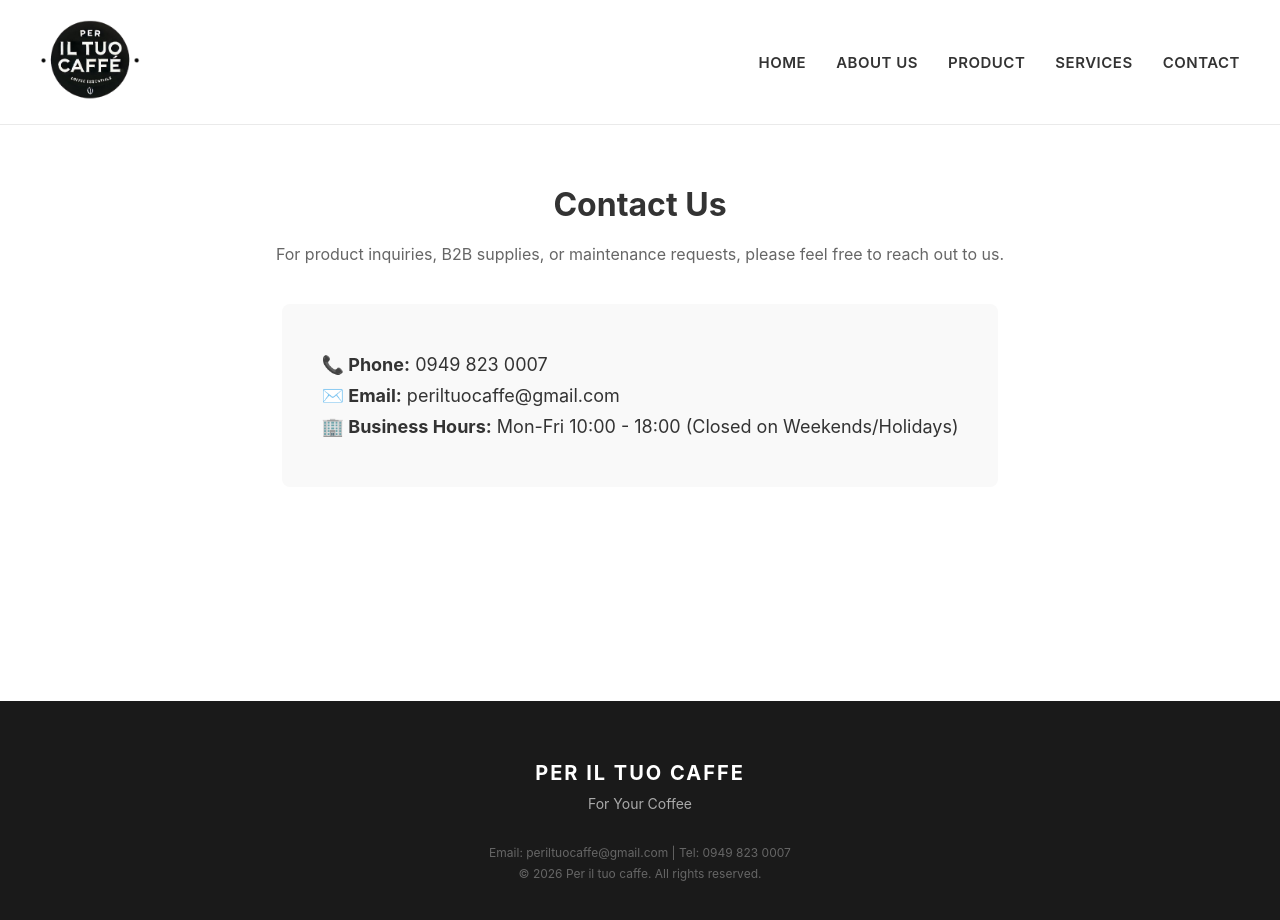
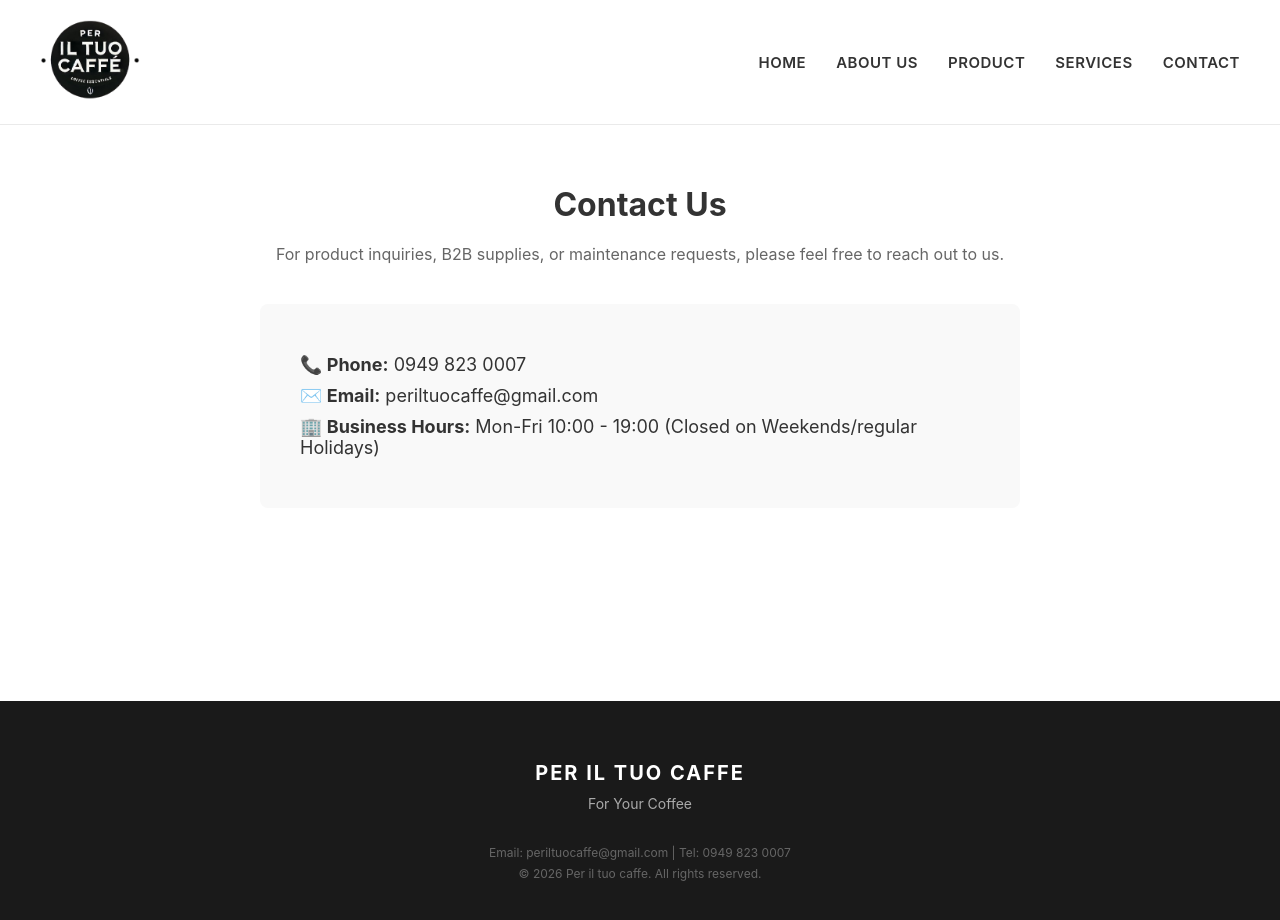
Before and after one commit to tonycho999/periltuocaffe, a React (Vite) app: page /contact in a window 1280 px wide. Shown: the top 920 px of the page. Built offline with nearby package versions, Linux system fonts and the light colour scheme; no server answers.

Commit message:
Update Contact.jsx

```diff
--- a/src/pages/Contact.jsx
+++ b/src/pages/Contact.jsx
@@ -12,7 +12,7 @@ export default function Contact() {
         <div style={{ backgroundColor: '#f9f9f9', padding: '40px', borderRadius: '8px', display: 'inline-block', textAlign: 'left' }}>
           <p style={{ margin: '10px 0', fontSize: '18px' }}><strong>📞 Phone:</strong> 0949 823 0007</p>
           <p style={{ margin: '10px 0', fontSize: '18px' }}><strong>✉️ Email:</strong> periltuocaffe@gmail.com</p>
-          <p style={{ margin: '10px 0', fontSize: '18px' }}><strong>🏢 Business Hours:</strong> Mon-Fri 10:00 - 18:00 (Closed on Weekends/Holidays)</p>
+          <p style={{ margin: '10px 0', fontSize: '18px' }}><strong>🏢 Business Hours:</strong> Mon-Fri 10:00 - 19:00 (Closed on Weekends/regular Holidays)</p>
         </div>
       </main>
       <Footer />
```
